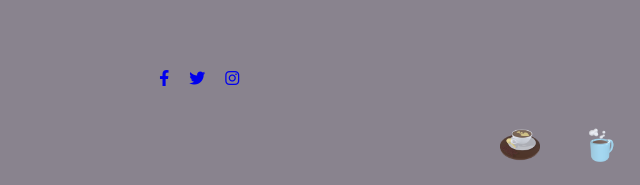
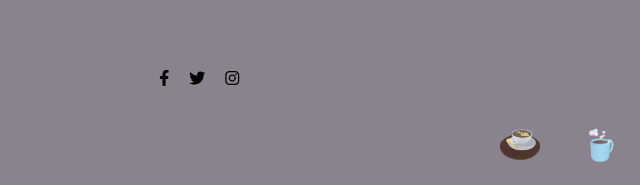
Before and after one commit to moonstone00/coffee, a plain HTML site: page index.html in a window 1280 px wide. Shown: the part 612-797 px from the top of the page, 0-640 px from the left. Drawn offline with Linux system fonts and the light colour scheme; a web font is replaced by a local one.

Commit message:
Mengubah warna icon social media menjadi hitam

```diff
--- a/assets/css/style.css
+++ b/assets/css/style.css
@@ -147,3 +147,7 @@ header ul li a {
   list-style: none;
   margin: 0 10px;
 }
+
+.socialMedia li a {
+  color: #000;
+}
```
